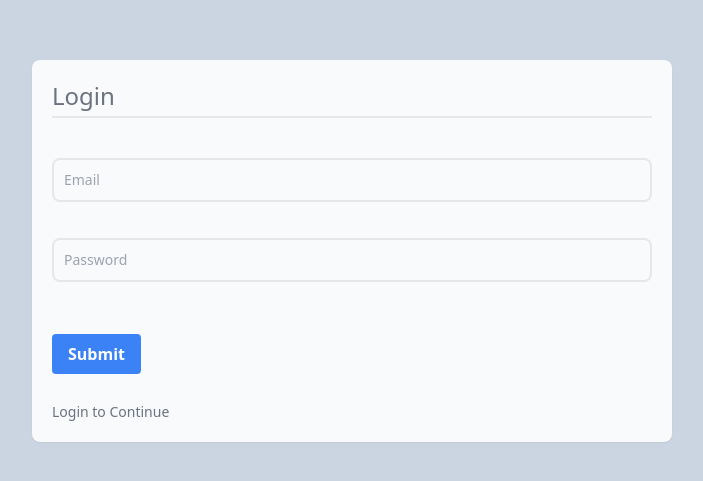
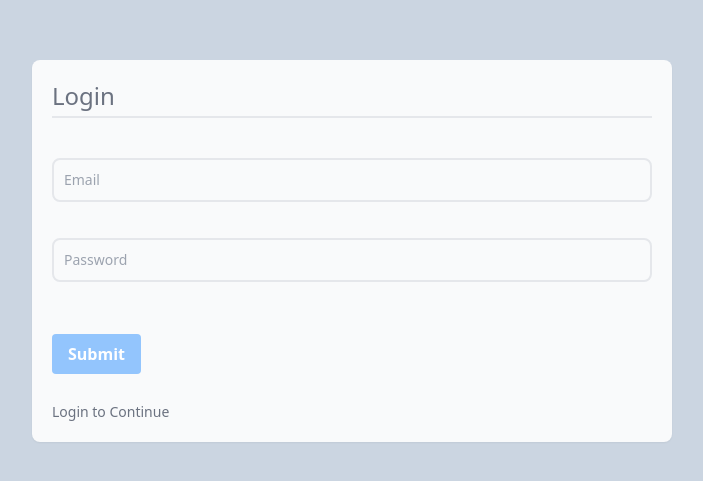
Before and after one commit to Ayaz2589/mock-dashboard, a React (Vite) app: page /login in a window 1280 px wide. Shown: the part 149-630 px from the top of the page, without its empty margins (288-991 px from the left). Built offline with nearby package versions, Linux system fonts and the light colour scheme.

Commit message:
update form to have a disabled button

```diff
--- a/src/components/containers/LoginForm/index.tsx
+++ b/src/components/containers/LoginForm/index.tsx
@@ -1,36 +1,53 @@
-import React from "react";
-import {
-  Input,
-  Card,
-  CardHeader,
-  CardContent,
-  CardFooter,
-  Avatar,
-} from "../..";
+import React, { useState } from "react";
+import { Input, Card, CardHeader, CardContent, CardFooter } from "../..";
 
-const LoginForm = () => {
+type Props = {
+  handleEmailInput: (e: React.ChangeEvent<HTMLInputElement>) => void;
+  handlePasswordInput: (e: React.ChangeEvent<HTMLInputElement>) => void;
+  handleSubmit: (e: React.FormEvent<HTMLFormElement>) => void;
+};
+
+const LoginForm = ({
+  handleEmailInput,
+  handlePasswordInput,
+  handleSubmit,
+}: Props) => {
+  const [email, setEmail] = useState("");
+  const [password, setPassword] = useState("");
+
   return (
     <Card className="sm:w-full md:w-1/2 min-w-[30rem]">
       <CardHeader>Login</CardHeader>
       <CardContent>
-        <form onSubmit={() => {}}>
+        <form onSubmit={handleSubmit}>
           <Input
             type="text"
             placeholder="Email"
-            value={""}
-            onChange={() => {}}
+            value={email}
+            onChange={(e) => {
+              handleEmailInput(e);
+              setEmail(e.target.value);
+            }}
             error={""}
           />
           <Input
             type="password"
             placeholder="Password"
-            value={""}
-            onChange={() => {}}
+            value={password}
+            onChange={(e) => {
+              handlePasswordInput(e);
+              setPassword(e.target.value);
+            }}
             error={""}
           />
           <button
             type="submit"
-            className="mt-4 bg-blue-500 hover:bg-blue-700 text-white font-bold py-2 px-4 rounded"
+            disabled={!email || !password}
+            className={`mt-4 ${
+              !email || !password
+                ? "bg-blue-300"
+                : "bg-blue-500 hover:bg-blue-700"
+            } text-white font-bold py-2 px-4 rounded`}
           >
             Submit
           </button>
```
